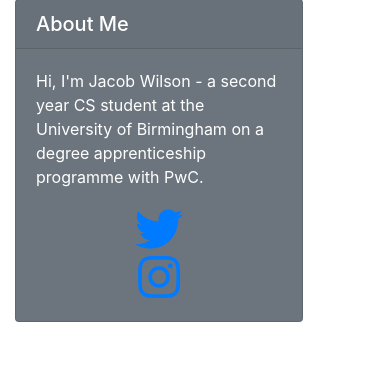
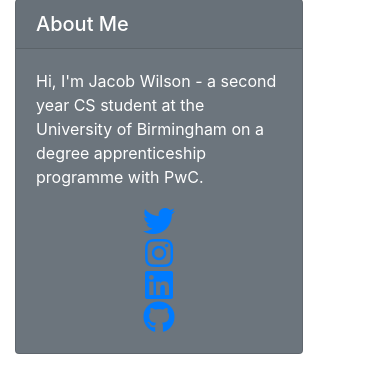
Before and after one commit to jac0bwilson/bridging-coursework, a Django app: page / in a window 390 px wide. Shown: the part 996-1366 px from the top of the page. Before the commit the page ends 1318 px from the top, so only its background shows below. Run offline with Django 3.2, Linux system fonts and the light colour scheme; parts of the project's set-up code (start-up, migrations or seed data) failed here and were passed over; some libraries are stand-ins or nearby versions.

Commit message:
Updated social links

```diff
--- a/templates/sidebar.html
+++ b/templates/sidebar.html
@@ -11,10 +11,16 @@
             <div class="container">
                 <div class="row">
                     <div class="col-sm d-flex justify-content-center">
-                        <a class="fab fa-twitter fa-3x" href="https://twitter.com/jac0bw1lson"></a>
+                        <a class="fab fa-twitter fa-2x" href="https://twitter.com/jac0bw1lson"></a>
                     </div>
                     <div class="col-sm d-flex justify-content-center">
-                        <a class="fab fa-instagram fa-3x" href="https://www.instagram.com/jac0bwilson/"></a>
+                        <a class="fab fa-instagram fa-2x" href="https://www.instagram.com/jac0bwilson/"></a>
+                    </div>
+                    <div class="col-sm d-flex justify-content-center">
+                        <a class="fab fa-linkedin fa-2x" href="https://www.linkedin.com/in/jacobsw/"></a>
+                    </div>
+                    <div class="col-sm d-flex justify-content-center">
+                        <a class="fab fa-github fa-2x" href="https://github.com/jac0bwilson"></a>
                     </div>
                 </div>
             </div>
```
